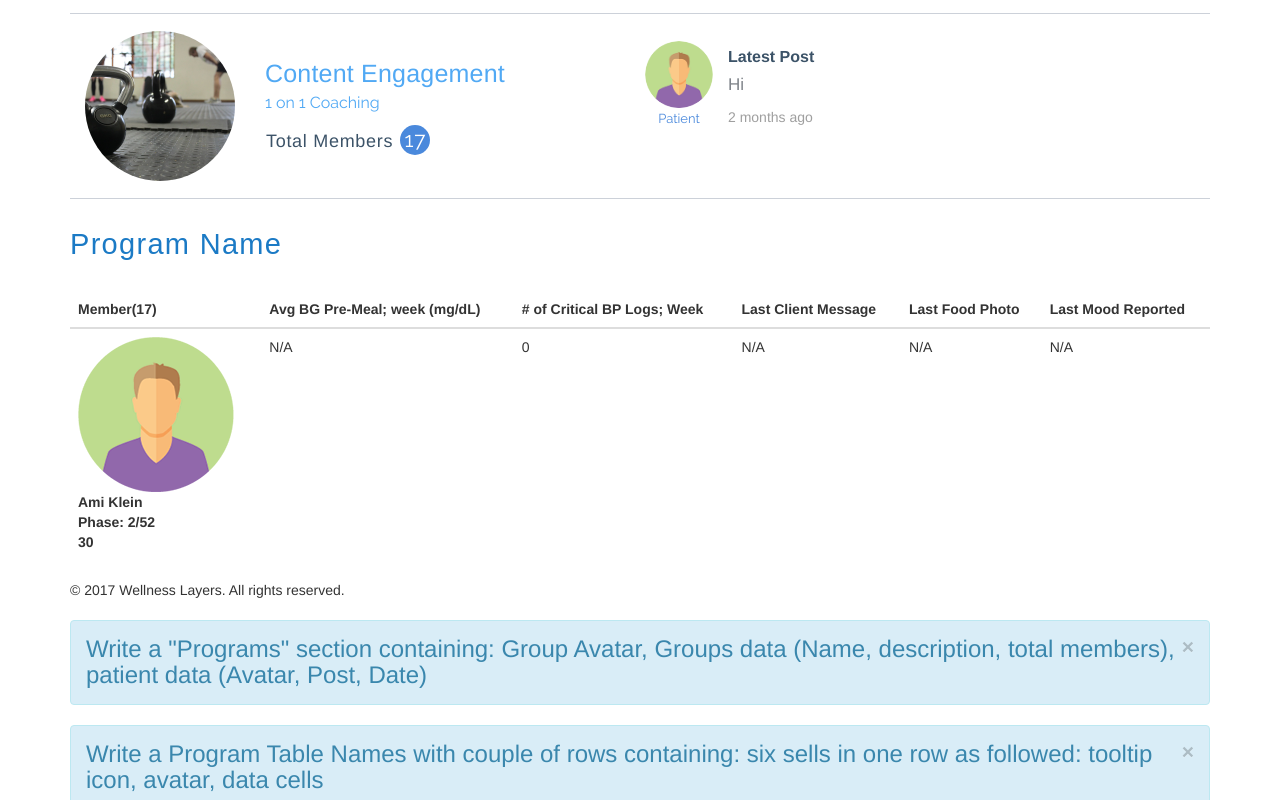
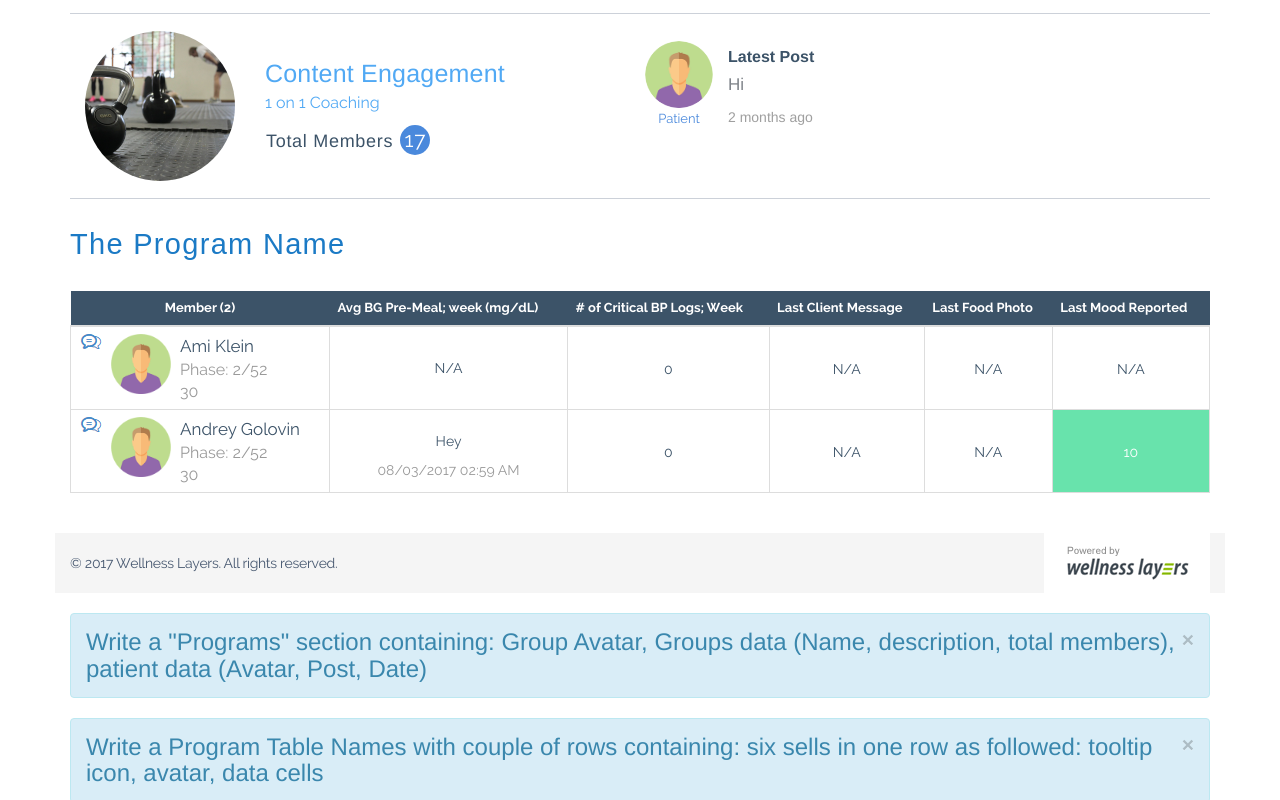
Before and after one commit to vodnycheck/ag, a plain HTML site: page index.html in a window 1280 px wide. Shown: the part 539-1339 px from the top of the page. Drawn offline with Linux system fonts and the light colour scheme.

Commit message:
markup finished

```diff
--- a/css/style.css
+++ b/css/style.css
@@ -153,33 +153,118 @@
 		font-weight: 700;
 		color: #fff;
 		background-color: #3c5368;
+		font-size: 13px;
 	}
 
-	.program-name tbody td {
+	.program-name thead th {
+		border: 0;
+	}
+
+	.program-name thead th:first-of-type {
+		width: 259px;
 		text-align: center;
 	}
 
-	.program-name tbody th {
+	.program-name tbody tr td {
+		text-align: center;
+		border: 1px solid #ddd;
+		padding: 7px 9px 5px;
+		vertical-align: middle;
+		font-family: 'Raleway', sans-serif;
+		color: #3c5368;
+	}
+
+	.program-name tbody tr td:first-of-type {
+		padding: 7px 9px 5px;
 		text-align: left;
 	}
 
 	.program-name .message {
-
+		display: inline-block;
+		float: left;
+		width: 22px;
+		height: 15px;
+		background-image: url('../images/message.png');
 	}
 
 	.program-name .image-wrap {
 		width: 60px;
 		height: 60px;
+		float: left;
+		margin: 0 9px;
+	}
+
+	.program-name img {
+		max-width: 100%;
+		height: auto;
 	}
 
 	.program-name .name {
-
+		font-size: 17px;
+		color: #3c5368;
 	}
 
 	.program-name .phase {
-
+		font-size: 16px;
+		font-family: 'Raleway', sans-serif;
+		color: #999;
 	}
 
 	.program-name .age {
+		font-size: 16px;
+		font-family: 'Raleway', sans-serif;
+		color: #999;
+	}
 
+	.program-name .date {
+		color: #999;
+		margin: 9px 0 -6px;
 	}
+
+	.program-name .white {
+		color: #3c5368;
+		background: #fff;
+	}
+
+	.program-name .green {
+		color: #fff;
+		background: #68e3ac;
+	}
+	/*TODO need to add other colors*/
+
+.footer {
+	margin: 40px -15px 0;
+	padding: 0 15px;
+	overflow: hidden;
+	background-color: #f5f5f5;
+}
+
+	.footer .copy {
+		color: #475870;
+		margin-top: 20px;
+		font-size: 14px;
+		font-family: 'Raleway', sans-serif;
+		letter-spacing: -.3px;
+		float: left;
+	}
+
+	.footer .logo {
+		width: 166px;
+		height: 60px;
+		text-align: center;
+		font-family: 'Raleway', sans-serif;
+		background-color: #fff;
+		color: #475870;
+		float: right;
+	}
+
+	.footer .logo::before {
+		content: '';
+		display: inline-block;
+		width: 0;
+		height: 100%;
+		vertical-align: middle;
+	}
+
+	.footer .logo {
+	}
--- a/index.html
+++ b/index.html
@@ -11,6 +11,7 @@
     <link href="css/style.css" rel="stylesheet" />
     <!-- Bootstrap core js-->
     <script src="js/jquery-2.1.1.min.js"></script>
+    <script src="js/tooltip.js"></script>
     <script src="js/bootstrap.js"></script>
 </head>
 <body>
@@ -35,12 +36,14 @@
 		<!--load from js-->
 		<div id="program"></div>
 
-		<h2 class="heading-h2">Program Name</h2>
-		<div class="table-responsive">
+		<!--load from js-->
+		<h2 class="heading-h2" id="table-name"></h2>
+
+		<div class="table-responsive program-name">
 			<table class="table">
 				<thead>
 				<tr>
-					<th>Member(17)</th>
+					<th>Member (<span id="members-number"></span>)</th>
 					<th>Avg BG Pre-Meal; week (mg/dL)</th>
 					<th># of Critical BP Logs; Week</th>
 					<th>Last Client Message</th>
@@ -48,30 +51,16 @@
 					<th>Last Mood Reported</th>
 				</tr>
 				</thead>
-				<tbody>
-				<tr>
-					<th>
-						<a class="message" href="#"></a>
-						<div class="image-wrap">
-							<img src="images/defaultAvatar.png" alt="">
-						</div>
-						<div class="name">Ami Klein</div>
-						<div class="phase">Phase: 2/52</div>
-						<div class="age">30</div>
-					</th>
-					<td>N/A</td>
-					<td>0</td>
-					<td>N/A</td>
-					<td>N/A</td>
-					<td>N/A</td>
-				</tr>
-				</tbody>
+
+				<!--load from js-->
+				<tbody id="table"></tbody>
+
 			</table>
 		</div>
 
 		<div class="footer">
 			<div class="copy">© 2017 Wellness Layers. All rights reserved.</div>
-
+			<div class="logo"><img src="images/powered.png" alt=""></div>
 		</div>
 
 
--- a/js/script.js
+++ b/js/script.js
@@ -1,8 +1,8 @@
 $(function(){
-
 	$.getJSON( "js/TestData.json", function(data) {
 
 		var $programElement = $('#program');
+		var $tableBodyElement = $('#table');
 
 		data.Programs.forEach(function(item){
 			var $newItem = $('<div class="row program-item"></div>');
@@ -35,7 +35,39 @@ $(function(){
 					'');
 			}
 		});
-		console.log(data);
+
+		data.CurrentProgram.Members.forEach(function(item){
+			$tableBodyElement.append('' +
+				'<tr>' +
+					'<td>' +
+						'<a class="message" href="#" data-toggle="tooltip"></a>' +
+						'<div class="image-wrap">' +
+							'<img src="' + item.AvatarURL + '" alt="">' +
+						'</div>' +
+						'<div class="name">' + item.Name + '</div>' +
+						'<div class="phase">Phase: ' + item.Phase + '</div>' +
+						'<div class="age">' + item.Age + '</div>' +
+					'</td>' +
+					'<td>' +
+						'<div class="value">' + item.AvgBGPreMeal.Value + '</div>' +
+						'<div class="date">' + item.AvgBGPreMeal.Date + '</div>' +
+					'</td>' +
+					'<td>' + item.CriticalBGLogs + '</td>' +
+					'<td>' + item.LastClientMessage + '</td>' +
+					'<td>' + item.LastFoodPhoto + '</td>' +
+					'<td class="' + item.LastMoodReported.Color + '">' + item.LastMoodReported.Value + '</td>' +
+				'</tr>' +
+				'')
+		});
+
+		$('#members-number').text(data.CurrentProgram.Members.length);
+		$('#table-name').text(data.CurrentProgram.Name);
+
+		/*tooltip init*/
+		$('.message[data-toggle="tooltip"]').tooltip({
+			title: "Send message",
+			placement: "right",
+		});
 	});
 });
 
```
